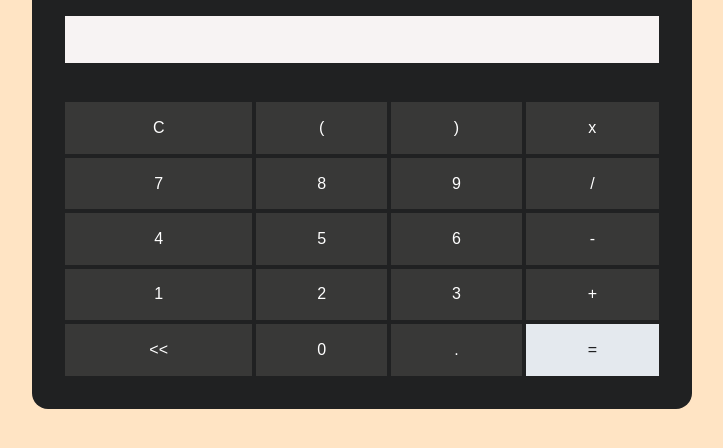
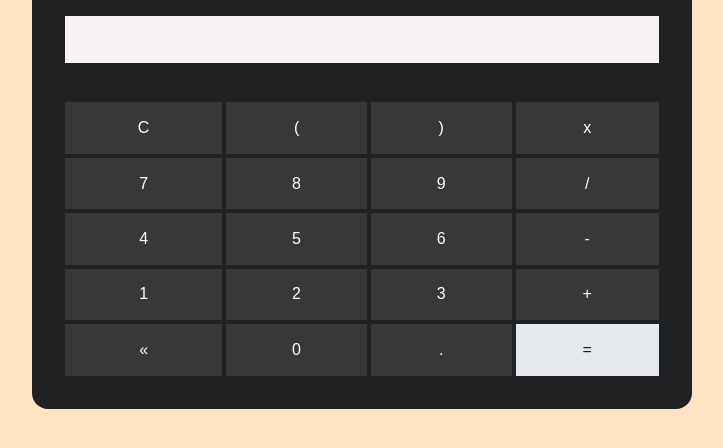
Before and after one commit to Diogo-d-Souza/calculator, a plain HTML site: page index.html in a window 1280 px wide. Shown: the part 240-688 px from the top of the page, without its empty margins (278-1001 px from the left). Drawn offline with Linux system fonts and the light colour scheme.

Commit message:
started to develop scripts and refactoring some HTML content

```diff
--- a/index.html
+++ b/index.html
@@ -17,36 +17,37 @@
           </tr>
           <tr>
             <td><button class="btn btn-clear">C</button></td>
-            <td><button class="btn btn-clear">(</button></td>
-            <td><button class="btn btn-clear">)</button></td>
-            <td><button class="btn btn-clear">x</button></td>
+            <td><button class="btn btn-num">(</button></td>
+            <td><button class="btn btn-num">)</button></td>
+            <td><button class="btn btn-num">x</button></td>
           </tr>
           <tr>
-            <td><button class="btn btn-clear">7</button></td>
-            <td><button class="btn btn-clear">8</button></td>
-            <td><button class="btn btn-clear">9</button></td>
-            <td><button class="btn btn-clear">/</button></td>
+            <td><button class="btn btn-num">7</button></td>
+            <td><button class="btn btn-num">8</button></td>
+            <td><button class="btn btn-num">9</button></td>
+            <td><button class="btn btn-num">/</button></td>
           </tr>
           <tr>
-            <td><button class="btn btn-clear">4</button></td>
-            <td><button class="btn btn-clear">5</button></td>
-            <td><button class="btn btn-clear">6</button></td>
-            <td><button class="btn btn-clear">-</button></td>
+            <td><button class="btn btn-num">4</button></td>
+            <td><button class="btn btn-num">5</button></td>
+            <td><button class="btn btn-num">6</button></td>
+            <td><button class="btn btn-num">-</button></td>
           </tr>
           <tr>
-            <td><button class="btn btn-clear">1</button></td>
-            <td><button class="btn btn-clear">2</button></td>
-            <td><button class="btn btn-clear">3</button></td>
-            <td><button class="btn btn-clear">+</button></td>
+            <td><button class="btn btn-num">1</button></td>
+            <td><button class="btn btn-num">2</button></td>
+            <td><button class="btn btn-num">3</button></td>
+            <td><button class="btn btn-num">+</button></td>
           </tr>
           <tr>
-            <td><button class="btn btn-clear"><<</button></td>
-            <td><button class="btn btn-clear">0</button></td>
-            <td><button class="btn btn-clear">.</button></td>
+            <td><button class="btn btn-del">&laquo;</button></td>
+            <td><button class="btn btn-num">0</button></td>
+            <td><button class="btn btn-num">.</button></td>
             <td><button class="btn btn-eq">=</button></td>
           </tr>
         </table>
       </section>
     </main>
+		<script src="./main.js"></script>
   </body>
 </html>
--- /dev/null
+++ b/main.js
@@ -0,0 +1,15 @@
+const display = document.querySelector('.display')
+const btnClear = document.querySelector('.btn-clear')
+const btnDelete = document.querySelector('.btn-delete')
+
+const click = document.addEventListener('click', (e) => {
+    const eventClick = e.target
+    if (eventClick.classList.contains('btn-num')) {
+        console.log(eventClick.innerText);
+        display.value += eventClick.innerText;
+    } else if (eventClick.classList.contains('btn-del')) {
+        display.value = display.value.slice(0, -1);
+    } else if (eventClick.classList.contains('btn-clear')) {
+        display.value = '';
+    };
+})
```
Also changed, not shown: index.js (deleted).
